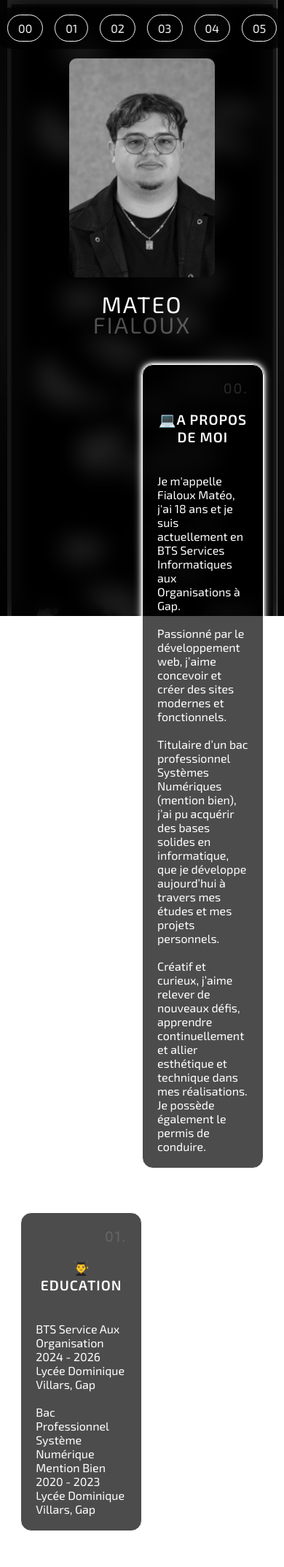
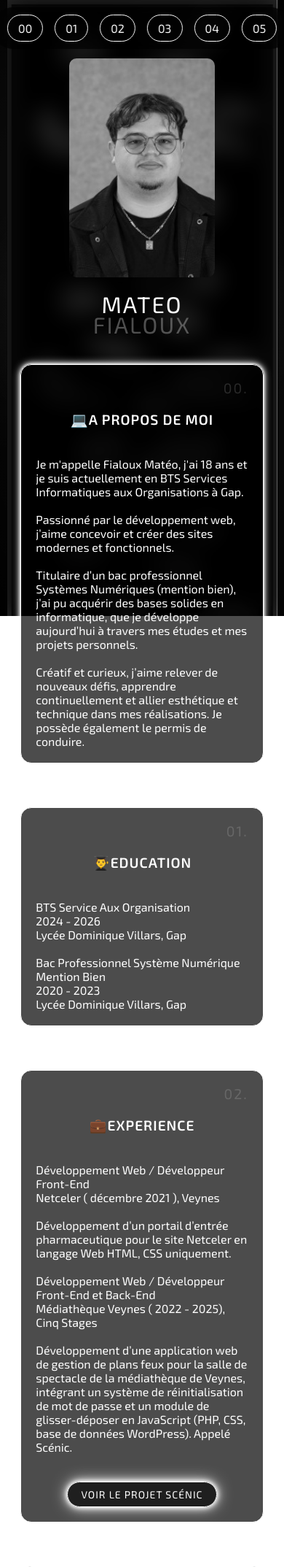
Before and after one commit to NF-de/Portfolio-Mateo, a PHP site: page / in a window 390 px wide. Shown: the top 2147 px of the page at 73% size. Run offline with PHP 8.4, Linux system fonts and the light colour scheme.

Commit message:
responsive 2

```diff
--- a/Styles/style.css
+++ b/Styles/style.css
@@ -258,6 +258,7 @@ canvas {
 .titre-05::before {
   content: "📞";
 }
+
 .titre-06 {
   font-size: 40px;
 }
@@ -273,6 +274,7 @@ canvas {
 .titre-07::before {
   content: "🎯";
 }
+
 .titre-08 {
   font-size: 40px;
 }
@@ -280,6 +282,7 @@ canvas {
 .titre-08::before {
   content: "⚙️";
 }
+
 .titre-09 {
   font-size: 40px;
 }
@@ -482,8 +485,6 @@ footer {
   text-transform: uppercase;
 }
 
-
-
 /* --- Responsive (tablettes et petits écrans) --- */
 @media (max-width: 1024px) {
   h1 {
@@ -568,6 +569,10 @@ footer {
     font-size: 18px;
   }
 
+  .card{
+    width: 90%;
+  }
+
   .scroll-zone {
     width: 95vw;
   }
@@ -602,6 +607,11 @@ footer {
     width: 100%;
     border-radius: 10px;
   }
+
+  .card {
+    width: 90%;
+  }
+
 
   .hero-card .photo-scenik img {
     max-width: 200px;
```
